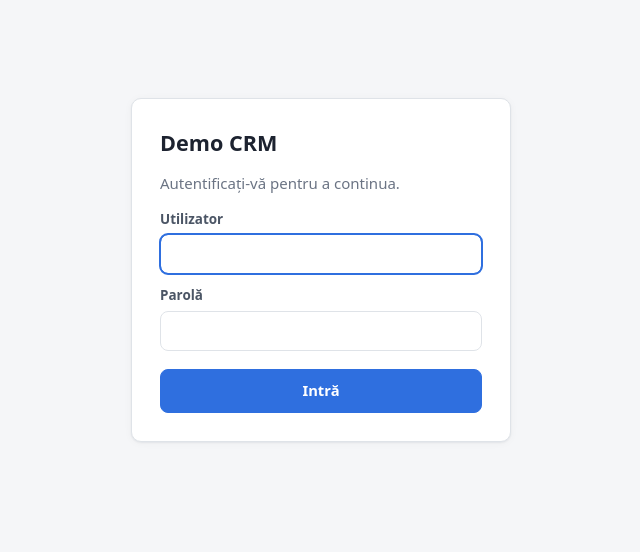
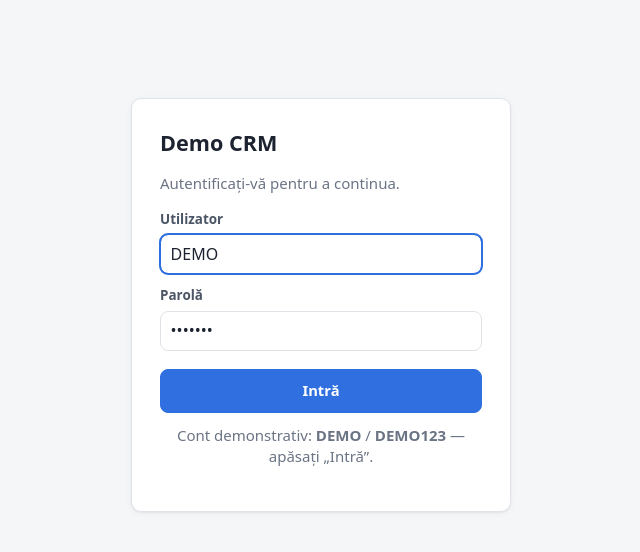
Before and after one commit to Sergo871/crm-oracle-app, a Flask app: page /login in a window 1280 px wide. Shown: the top 552 px of the page, without its empty margins (319-959 px from the left). Run offline with Flask 3, Linux system fonts and the light colour scheme.

Commit message:
Cont demonstrativ DEMO / DEMO123 cu formular de logare precompletat
- utilizatorul DEMO se creeaza automat in tabelul users (parola doar ca hash)
- formularul de logare vine completat, se apasa doar Intra
- se dezactiveaza cu DEMO_LOGIN= gol in .env

```diff
--- a/app.py
+++ b/app.py
@@ -15,7 +15,7 @@ import oracledb  # noqa: E402
 from flask import (Flask, abort, flash, redirect, render_template, request,  # noqa: E402
                    session, url_for)
 from werkzeug.middleware.proxy_fix import ProxyFix  # noqa: E402
-from werkzeug.security import check_password_hash  # noqa: E402
+from werkzeug.security import check_password_hash, generate_password_hash  # noqa: E402
 
 import db  # noqa: E402
 from schema import CHOICES, LOOKUPS, NAV, RO, TABLES  # noqa: E402
@@ -131,9 +131,33 @@ def safe_next(nxt):
     return url_for("dashboard")
 
 
+# Cont demonstrativ: formularul de logare vine precompletat, se apasă doar „Intră”.
+# Se dezactivează cu DEMO_LOGIN= (gol) în .env.
+DEMO_LOGIN = os.environ.get("DEMO_LOGIN", "DEMO").strip()
+DEMO_PASSWORD = os.environ.get("DEMO_PASSWORD", "DEMO123")
+_demo_ready = False
+
+
+def ensure_demo_user():
+    """Creează/actualizează utilizatorul DEMO în tabelul users (parola doar ca hash)."""
+    global _demo_ready
+    if _demo_ready or not DEMO_LOGIN:
+        return
+    u = db.one("SELECT pass_hash FROM users WHERE login = :l", {"l": DEMO_LOGIN})
+    if not u or not check_password_hash(u["pass_hash"], DEMO_PASSWORD):
+        db.execute("""
+            MERGE INTO users u USING (SELECT :l login FROM dual) s ON (u.login = s.login)
+            WHEN MATCHED THEN UPDATE SET pass_hash = :h
+            WHEN NOT MATCHED THEN INSERT (login, pass_hash, full_name) VALUES (:l, :h, 'Demo')""",
+                   {"l": DEMO_LOGIN, "h": generate_password_hash(DEMO_PASSWORD)})
+        db.commit()
+    _demo_ready = True
+
+
 @app.route("/login", methods=["GET", "POST"])
 def login():
     error = None
+    ensure_demo_user()
     if request.method == "POST":
         login_ = request.form.get("login", "").strip()
         pwd = request.form.get("password", "")
@@ -147,7 +171,8 @@ def login():
             return redirect(safe_next(nxt))
         time.sleep(1)
         error = "Utilizator sau parolă greșită."
-    return render_template("login.html", error=error)
+    return render_template("login.html", error=error,
+                           demo_login=DEMO_LOGIN, demo_password=DEMO_PASSWORD)
 
 
 @app.route("/logout", methods=["POST"])
--- a/templates/login.html
+++ b/templates/login.html
@@ -8,10 +8,11 @@
   <form method="post">
     <input type="hidden" name="_csrf" value="{{ csrf_token() }}">
     <div class="fld"><label for="login">Utilizator</label>
-      <input id="login" name="login" autocomplete="username" autocapitalize="none" required autofocus value="{{ request.form.login or '' }}"></div>
+      <input id="login" name="login" autocomplete="username" autocapitalize="none" required autofocus value="{{ request.form.login or demo_login or '' }}"></div>
     <div class="fld"><label for="password">Parolă</label>
-      <input id="password" type="password" name="password" autocomplete="current-password" required></div>
+      <input id="password" type="password" name="password" autocomplete="current-password" required value="{{ demo_password if demo_login and not request.form.login else '' }}"></div>
     <button class="btn primary block" type="submit">Intră</button>
+    {% if demo_login %}<p class="muted" style="margin-top:12px;text-align:center">Cont demonstrativ: <b>{{ demo_login }}</b> / <b>{{ demo_password }}</b> — apăsați „Intră”.</p>{% endif %}
   </form>
 </div>
 {% endblock %}
```
Also changed, not shown: README.md, 1 other file.
